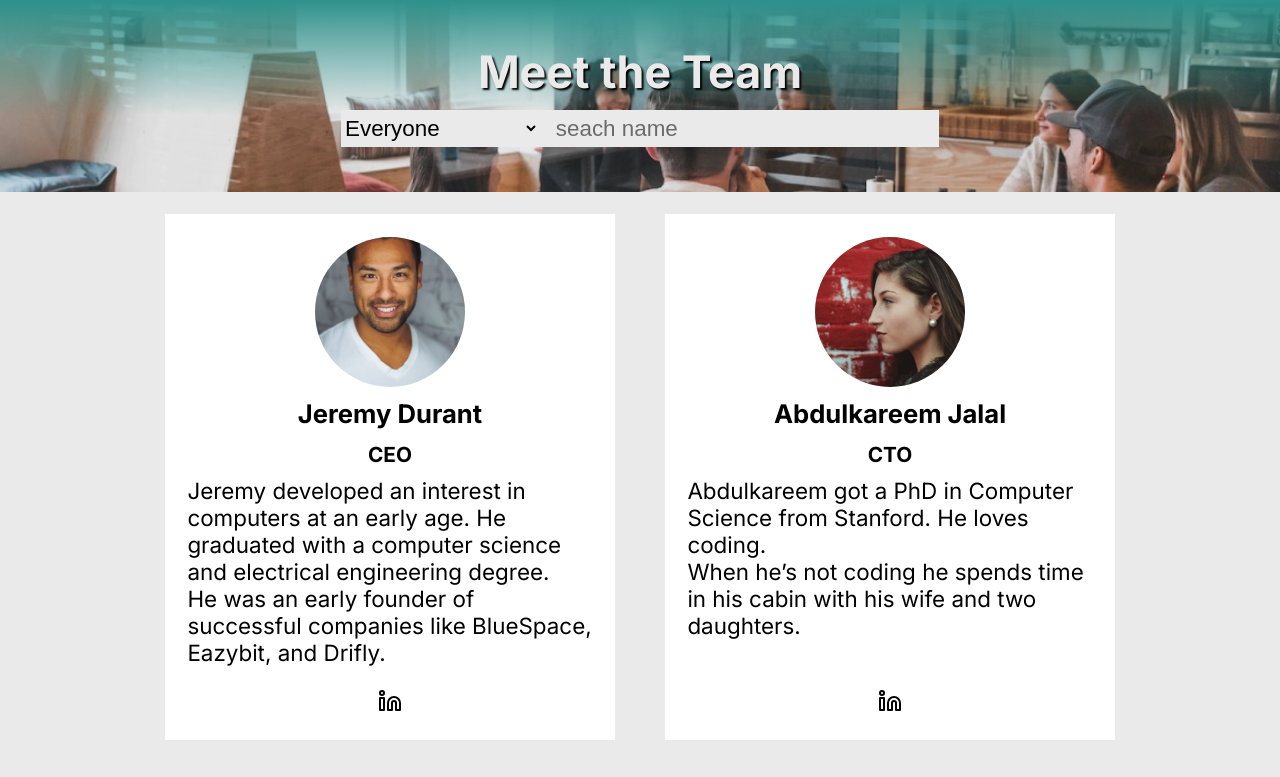
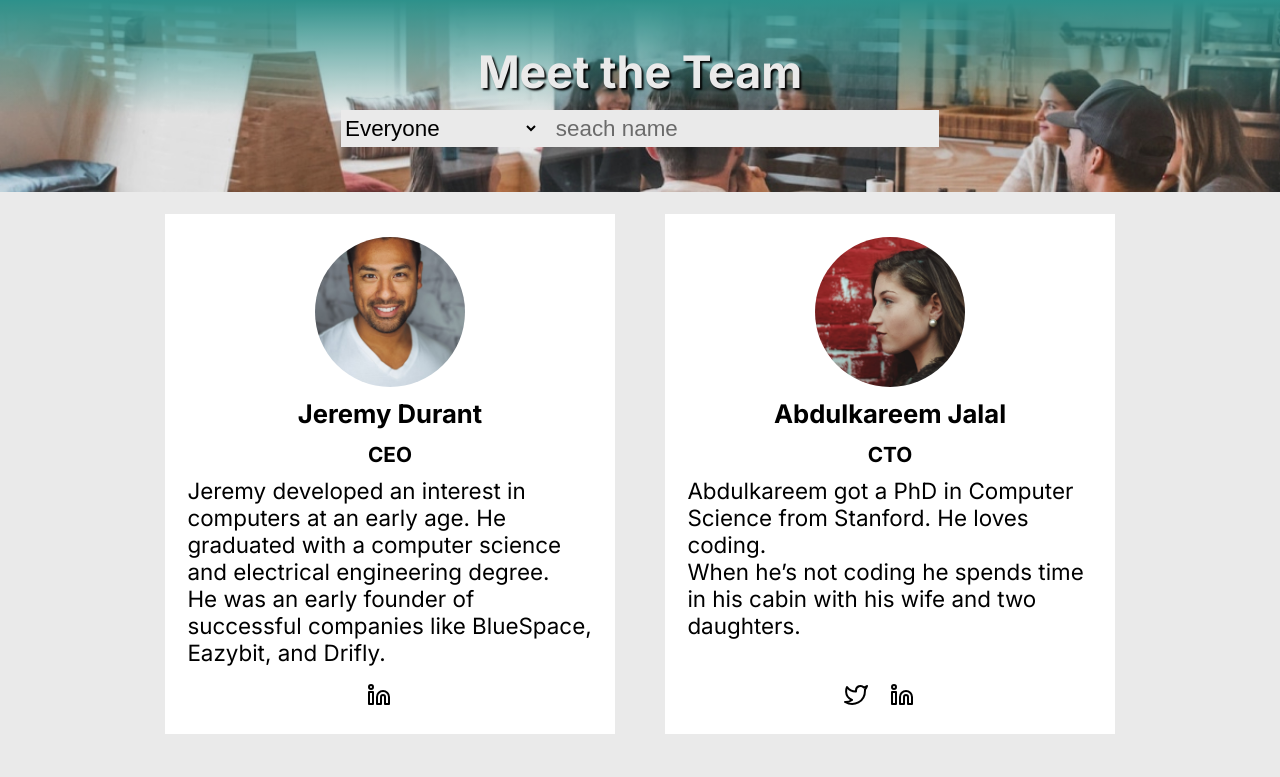
Before and after one commit to KeithPetr/Employee-Directory, a plain HTML site: page index.html in a window 1280 px wide. Shown: the top 777 px of the page. Drawn offline with Linux system fonts and the light colour scheme.

Commit message:
Filter through social links
Added function to filter through the social links and display the correct amount of links

```diff
--- a/index.css
+++ b/index.css
@@ -107,8 +107,12 @@ p {
   font-weight: 700;
 }
 
+.social-links {
+  margin-top: .75em;
+}
+
 a {
-  margin: 1em 0 0;
+  margin: 1em 1em 0 0;
 }
 
 /* --------------------- MEDIA QUERIES ----------------- */
--- a/index.js
+++ b/index.js
@@ -7,26 +7,33 @@ let startIndex = 0;
 let endIndex = 4;
 let loading = false;
 
-function getEmployees(startIndex, endIndex) {
-  return employees
-    .slice(startIndex, endIndex)
-    .map((employee) => {
-      return `
-        <div class="card-container">
-            <div class="main-card-content">
-                <img class="profile-image" src="images/${employee.image}"></img>
-                <p class="employee-name">${employee.name}</p>
-                <p class="employee-title">${employee.title}</p>
-                ${employee.bio}
-            </div>
-            <a href="${employee.social[0]}"><img src="images/linkedin.svg" class="linkedIn"></a>
-        </div>
-        `;
-    })
-    .join("");
-}
+// function getEmployees(startIndex, endIndex) {
+//   return employees
+//     .slice(startIndex, endIndex)
+//     .map((employee) => {
+//       let socialLinks = '';
+//       if (employee.social.twitter) {
+//         socialLinks += `<a href="${employee.social.twitter}"><img src="images/twitter.svg" class="twitter"></a>`;
+//       }
+//       if (employee.social.linkedin) {
+//         socialLinks += `<a href="${employee.social.linkedin}"><img src="images/linkedin.svg" class="linkedIn"></a>`;
+//       }
+//       return `
+//         <div class="card-container">
+//             <div class="main-card-content">
+//                 <img class="profile-image" src="images/${employee.image}"></img>
+//                 <p class="employee-name">${employee.name}</p>
+//                 <p class="employee-title">${employee.title}</p>
+//                 ${employee.bio}
+//             </div>
+//             ${socialLinks}
+//         </div>
+//         `;
+//     })
+//     .join("");
+// }
 
-employeeCardsEl.innerHTML = getEmployees(startIndex, endIndex);
+employeeCardsEl.innerHTML = filterResults();
 
 function loadMoreEmployees() {
   loading = true;
@@ -49,6 +56,13 @@ function filterResults() {
   }
   const html = filteredEmployees
   .map((employee) => {
+    let socialLinks = '';
+    if (employee.social.twitter) {
+      socialLinks += `<a href="${employee.social.twitter}"><img src="images/twitter.svg" class="twitter"></a>`;
+    }
+    if (employee.social.linkedin) {
+      socialLinks += `<a href="${employee.social.linkedin}"><img src="images/linkedin.svg" class="linkedIn"></a>`;
+    }
     return `
       <div class="card-container">
           <div class="main-card-content">
@@ -57,7 +71,9 @@ function filterResults() {
               <p class="employee-title">${employee.title}</p>
               ${employee.bio}
           </div>
-            <a href="${employee.social}"><img src="images/linkedin.svg" class="linkedIn"></a>
+          <div class="social-links">
+            ${socialLinks}
+          </div>
       </div>
       `;
   })
```
Lines whose indentation alone changed are shown as unchanged.
